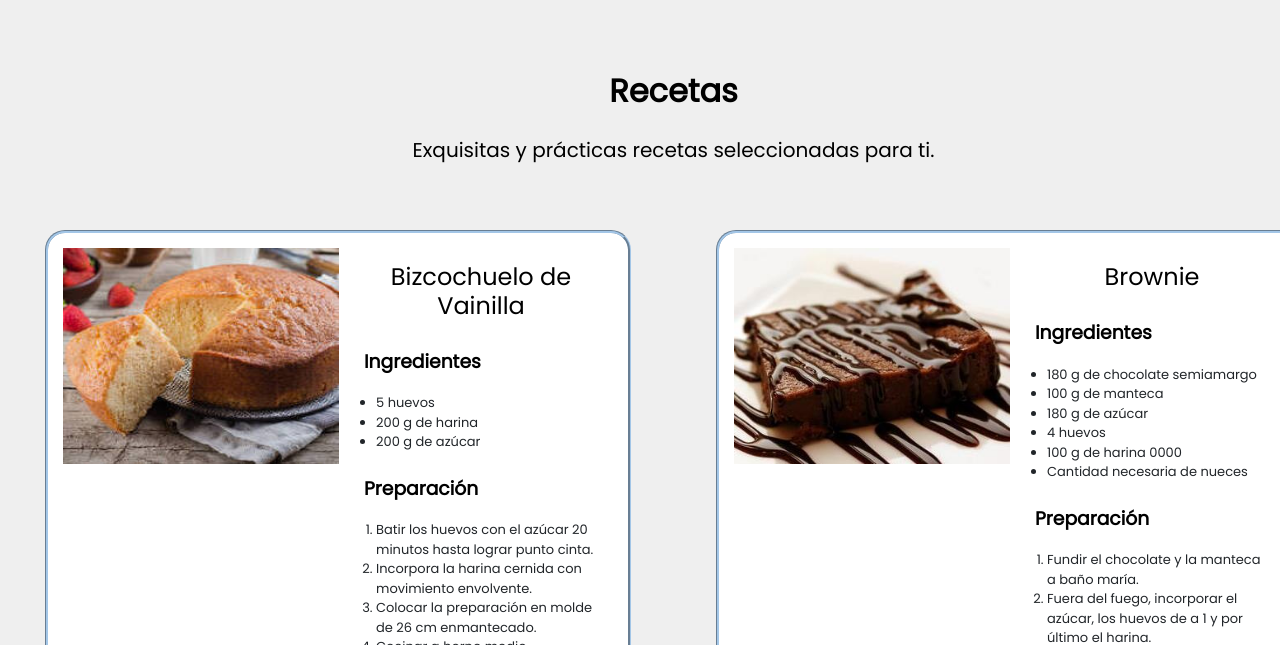
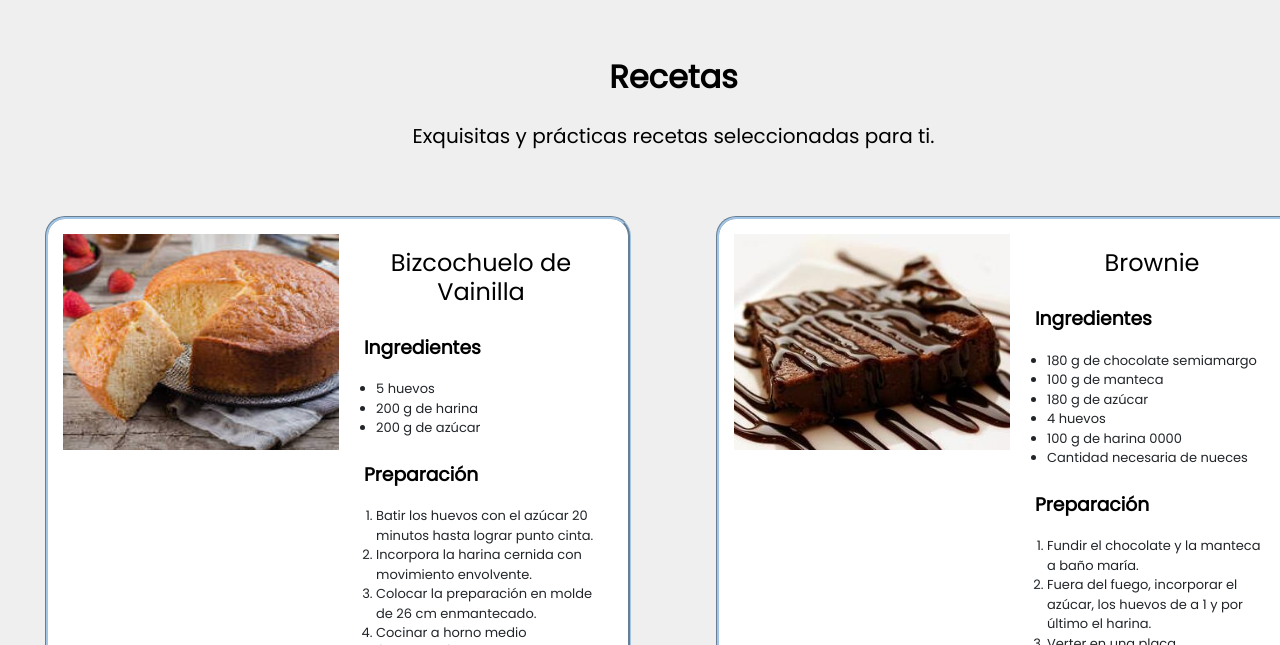
Before and after one commit to juanjosesantini/preentrega2santini, a plain HTML site: page section/recetas.html in a window 1280 px wide. Shown: the part 152-797 px from the top of the page. Drawn offline with nearby package versions, Linux system fonts and the light colour scheme.

Commit message:
octavo commit

```diff
--- a/section/recetas.html
+++ b/section/recetas.html
@@ -49,7 +49,7 @@
         </header>
 
         <main>
-            <h1 class="mt-4">Recetas</h1>
+            <h1>Recetas</h1>
             <p>Exquisitas y prácticas recetas seleccionadas para ti.</p>
         </main>
 
```
